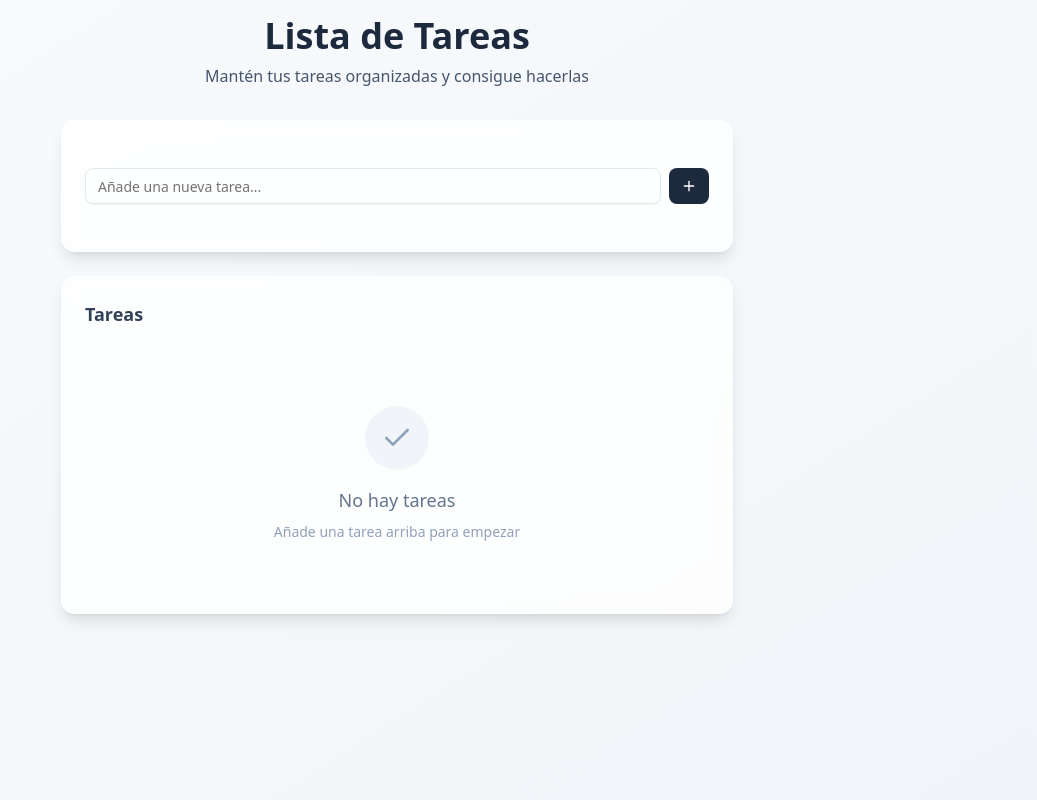
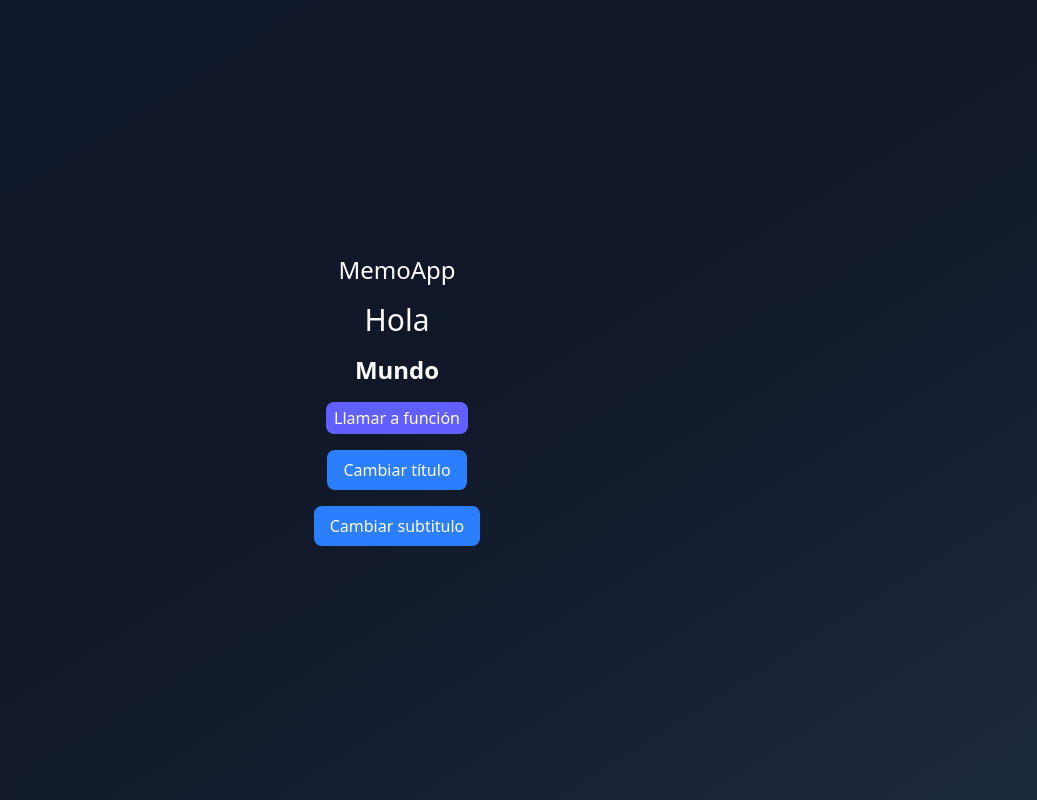
Before and after one commit to SwA91/React-Courses, a React (Vite) app in the folder 04-hooks-app/: page / in a window 1280 px wide. Shown: the whole page, without its empty margins (243-1280 px from the left). Built offline with nearby package versions, Linux system fonts and the light colour scheme.

Commit message:
uso de useCallback()

```diff
--- a/04-hooks-app/package.json
+++ b/04-hooks-app/package.json
@@ -13,6 +13,7 @@
     "@radix-ui/react-checkbox": "^1.3.3",
     "@radix-ui/react-slot": "^1.2.3",
     "@tailwindcss/vite": "^4.1.13",
+    "canvas-confetti": "^1.9.3",
     "class-variance-authority": "^0.7.1",
     "clsx": "^2.1.1",
     "lucide-react": "^0.544.0",
@@ -24,6 +25,7 @@
   },
   "devDependencies": {
     "@eslint/js": "^9.35.0",
+    "@types/canvas-confetti": "^1.9.0",
     "@types/node": "^24.5.2",
     "@types/react": "^19.1.13",
     "@types/react-dom": "^19.1.9",
--- /dev/null
+++ b/04-hooks-app/src/06-memos/MemoHook.tsx
@@ -0,0 +1,40 @@
+import { useCallback, useState } from "react";
+import { MySubTitle } from "./ui/MySubTitle";
+import { MyTitle } from "./ui/MyTitle";
+
+// const handleMyApiCall = (myValue: string) => {
+//   console.log('Llamar a mi API ' + myValue);
+// };
+
+export const MemoHook = () => {
+  const [title, setTitle] = useState("Hola");
+  const [subTitle, setSubTitle] = useState("Mundo");
+
+  const handleMyAPICall = useCallback(() => {
+    console.log("Llamar a mi API - ", subTitle);
+  }, [subTitle]);
+
+  return (
+    <div className="bg-gradient flex flex-col gap-4">
+      <h1 className="text-2xl font-thin text-white">MemoApp</h1>
+
+      <MyTitle title={title} />
+      <MySubTitle subtitle={subTitle} callMyAPI={handleMyAPICall} />
+
+      <button
+        className="bg-blue-500 text-white px-4 py-2 rounded-md cursor-pointer"
+        onClick={() => setTitle("Hello, " + new Date().getTime())}
+      >
+        Cambiar título
+      </button>
+
+      <button
+        className="bg-blue-500 text-white px-4 py-2 rounded-md cursor-pointer"
+        // onClick={() => setSubTitle('World, ' + new Date().getTime())}
+        onClick={() => setSubTitle("World")}
+      >
+        Cambiar subtitulo
+      </button>
+    </div>
+  );
+};
--- /dev/null
+++ b/04-hooks-app/src/06-memos/ui/MySubTitle.tsx
@@ -0,0 +1,25 @@
+import { memo } from 'react';
+
+interface Props {
+  subtitle: string;
+
+  // callMyAPI: (myValue: string) => void;
+  callMyAPI: () => void;
+}
+
+export const MySubTitle = memo(({ subtitle, callMyAPI }: Props) => {
+  console.log('MySubTitle re-render');
+
+  return (
+    <>
+      <h6 className="text-2xl font-bold">{subtitle}</h6>
+
+      <button
+        className="bg-indigo-500 text-white px-2 py-1 rounded-md cursor-pointer"
+        onClick={callMyAPI}
+      >
+        Llamar a función
+      </button>
+    </>
+  );
+});
--- /dev/null
+++ b/04-hooks-app/src/06-memos/ui/MyTitle.tsx
@@ -0,0 +1,11 @@
+import React from 'react';
+
+interface Props {
+  title: string;
+}
+
+export const MyTitle = React.memo(({ title }: Props) => {
+  console.log('MyTitle re-render');
+
+  return <h1 className="text-3xl">{title}</h1>;
+});
--- a/04-hooks-app/src/main.tsx
+++ b/04-hooks-app/src/main.tsx
@@ -1,6 +1,6 @@
 import { StrictMode } from "react";
 import { createRoot } from "react-dom/client";
-import { TasksApp } from "./05-useReducer/TaskApp";
+import { MemoHook } from "./06-memos/MemoHook";
 import "./index.css";
 
 createRoot(document.getElementById("root")!).render(
@@ -11,6 +11,8 @@ createRoot(document.getElementById("root")!).render(
     {/* <TrafficLightWithHook></TrafficLightWithHook> */}
     {/* <PokemonPage></PokemonPage> */}
     {/* <FocusScreen></FocusScreen> */}
-    <TasksApp></TasksApp>
+    {/* <TasksApp></TasksApp> */}
+    {/* <ScrambleWords></ScrambleWords> */}
+    <MemoHook></MemoHook>
   </StrictMode>
 );
```
Also changed, not shown: 1 other file (tests, documents, lock files or other folders).
